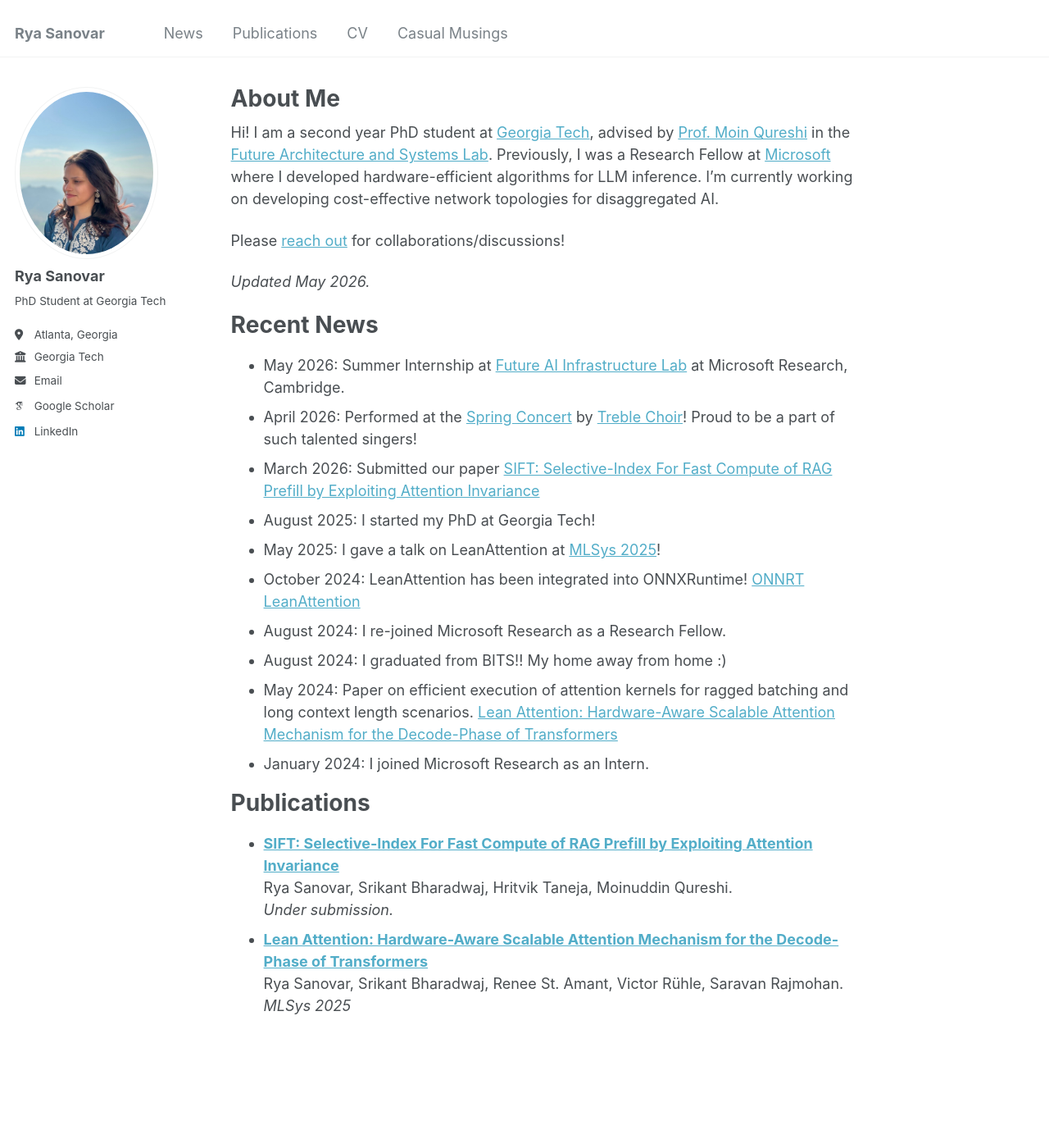
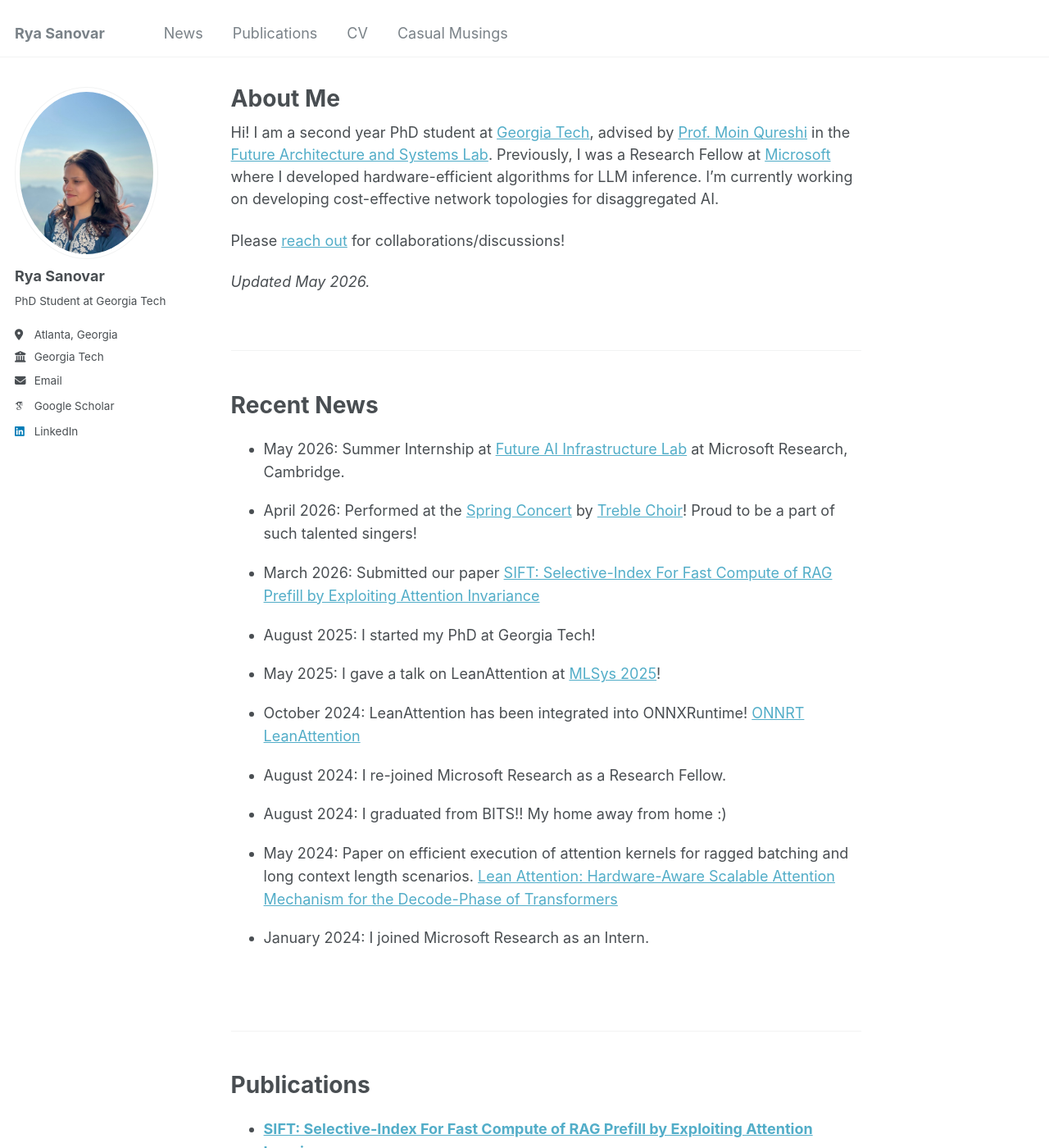
Before and after one commit to rya-sanovar/rya-sanovar.github.io, a Jekyll site: the page built from _pages/about.md, in a window 1280 px wide and 1400 px high. Shown: the whole window at 82% size. Built offline with Jekyll 4.4.1, drawn with Linux system fonts in a browser that asks for light colours; some web fonts are replaced; some of the changed text lies outside the part shown.

Commit message:
Space out homepage sections, add Work Experience and Recent Talks
- Give each section heading a hairline rule and generous top margin so
  the sections read as distinct blocks rather than one run of text.
- Add Work Experience and Recent Talks sections, sourced from the CV;
  the MLSys 2025 talk links to its conference page.

```diff
--- a/_pages/about.md
+++ b/_pages/about.md
@@ -34,3 +34,17 @@
 * **[Lean Attention: Hardware-Aware Scalable Attention Mechanism for the Decode-Phase of Transformers](https://arxiv.org/abs/2405.10480)**\
   Rya Sanovar, Srikant Bharadwaj, Renee St. Amant, Victor Rühle, Saravan Rajmohan.\
   *MLSys 2025*
+
+Work Experience
+======
+* **Research Intern**, [Microsoft Research](https://www.microsoft.com/en-us/research/lab/microsoft-research-cambridge/), Cambridge, UK\
+  *May 2026 – August 2026*\
+  Developing cost-effective scale-out network topologies for disaggregated inference, resilient to network failures at datacenter scale.
+* **Research Fellow**, [Microsoft Research](https://www.microsoft.com/en-us/research/lab/microsoft-research-india/), Bangalore, India\
+  *January 2024 – July 2025*\
+  Developed LeanAttention, a hardware-aware scalable exact-attention execution mechanism that accelerates attention by 2.6x over FlashAttention-2.
+
+Recent Talks
+======
+* **[Lean Attention: Hardware-Aware Scalable Attention Mechanism for the Decode-Phase of Transformers](https://mlsys.org/virtual/2025/poster/3269)**\
+  Conference talk at MLSys 2025, Santa Clara, May 2025.
--- a/assets/css/main.scss
+++ b/assets/css/main.scss
@@ -45,11 +45,36 @@
   scroll-behavior: smooth;
 }
 
-.page__content h1[id],
-.page__content h2[id] {
-  scroll-margin-top: $masthead-height + 20px;
-}
-
 @media (prefers-reduced-motion: reduce) {
   html { scroll-behavior: auto; }
 }
+
+/* Section rhythm: give each homepage section room to breathe and a
+   hairline rule above it, rather than running them all together. */
+.page__content {
+  h1[id] {
+    margin-top: 3.5em;
+    padding-top: 1.75em;
+    margin-bottom: 0.75em;
+    border-top: 1px solid $border-color;
+    scroll-margin-top: $masthead-height + 20px;
+  }
+
+  h2[id] {
+    scroll-margin-top: $masthead-height + 20px;
+  }
+
+  /* the first section sits closer to the intro paragraphs */
+  h1[id]:first-of-type {
+    margin-top: 2.5em;
+  }
+
+  h1[id] + ul {
+    margin-top: 1.25em;
+
+    > li {
+      margin-bottom: 1.1em;
+      line-height: 1.55;
+    }
+  }
+}
```
